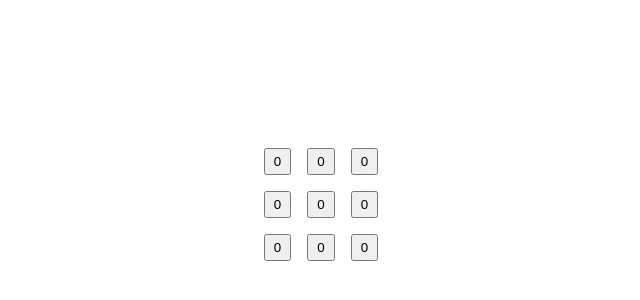
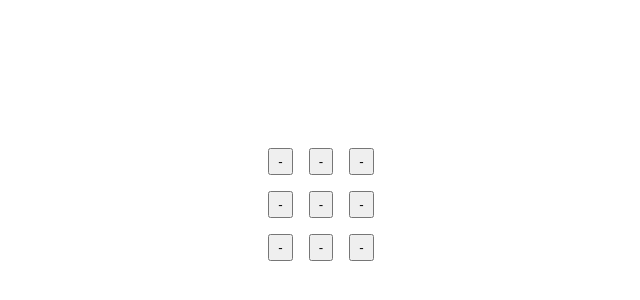
Before and after one commit to akhiljozph/t3-c2-aioe, an Angular app: page / in a window 1280 px wide. Shown: the part 192-492 px from the top of the page, without its empty margins (319-959 px from the left). Built offline with nearby package versions, Linux system fonts and the light colour scheme.

Commit message:
TTT-4 - Display value changes.

```diff
--- a/package.json
+++ b/package.json
@@ -3,7 +3,7 @@
   "version": "0.0.0",
   "scripts": {
     "ng": "ng",
-    "start": "ng serve --port 8090",
+    "start": "ng serve --open --port 8090",
     "build": "ng build",
     "watch": "ng build --watch --configuration development",
     "test": "ng test"
--- a/src/app/app.component.ts
+++ b/src/app/app.component.ts
@@ -10,7 +10,7 @@ import { RouterOutlet } from '@angular/router';
 })
 export class AppComponent implements OnInit {
 
-  label: string[] = ["0", "0", "0", "0", "0", "0", "0", "0", "0"];
+  label: string[] = ["-", "-", "-", "-", "-", "-", "-", "-", "-"];
   actionCount: number =0 ;
   cellActions: any[] = [];
   winningCombinations = [
@@ -53,11 +53,11 @@ export class AppComponent implements OnInit {
     });
     if (whoWon[0] === 1 && whoWon[1] === 1 && whoWon[2] == 1) {
       this.winner = "Player 1 won";
-      this.label = ["0", "0", "0", "0", "0", "0", "0", "0", "0"];
+      this.label = ["-", "-", "-", "-", "-", "-", "-", "-", "-"];
       whoWon = [0, 0, 0];
     } else if (whoWon[0] === 2 && whoWon[1] === 2 && whoWon[2] == 2) {
       this.winner = "Player 2 won";
-      this.label = ["0", "0", "0", "0", "0", "0", "0", "0", "0"];
+      this.label = ["-", "-", "-", "-", "-", "-", "-", "-", "-"];
       whoWon = [0, 0, 0];
     }
   }
@@ -72,12 +72,12 @@ export class AppComponent implements OnInit {
       if (cellAction.hasOwnProperty(cellIdentifier)) {
         const result = cellAction[cellIdentifier]%2;
         if (result === 0) {
-          this.label[index] = "2";
+          this.label[index] = "O";
         } else {
-          this.label[index] = "1";
+          this.label[index] = "X";
         }
       } else {
-        this.label[index] = "0";
+        this.label[index] = "-";
       }
     });
   }
```
